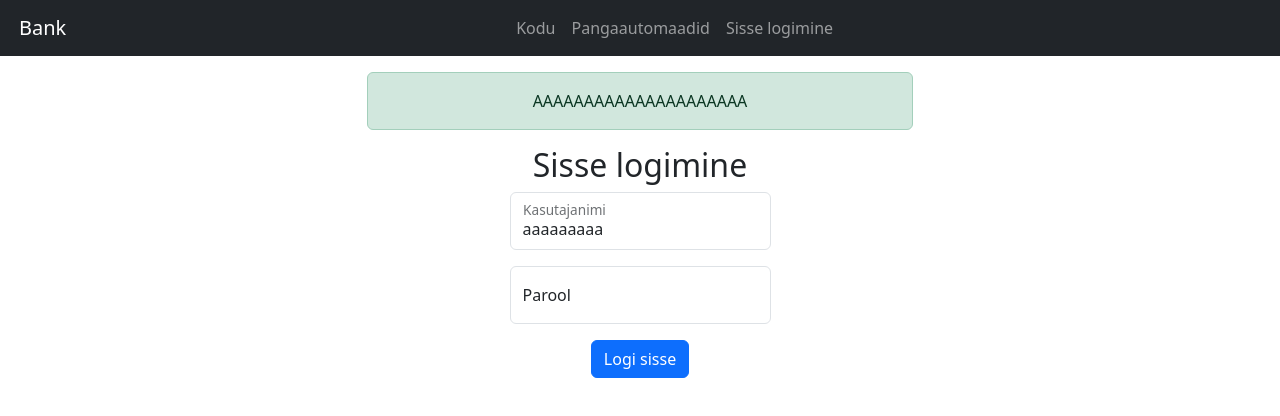
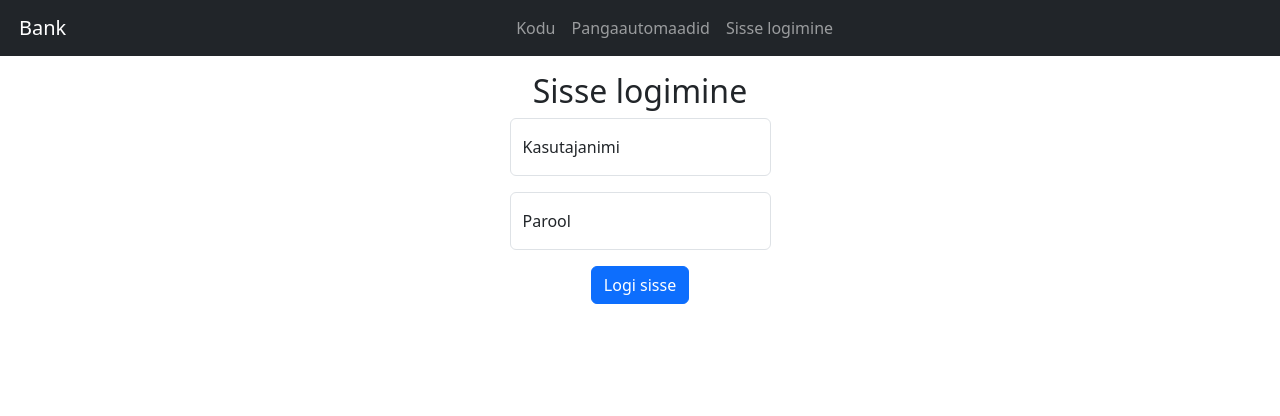
Before and after one commit to bcs-hub/bank41, a Vue app in the folder frontend/: page /login in a window 1280 px wide. Shown: the top 416 px of the page. Built offline with nearby package versions, Linux system fonts and the light colour scheme.

Commit message:
FEB-7 WIP 8

```diff
--- a/frontend/src/components/AlertDanger.vue
+++ b/frontend/src/components/AlertDanger.vue
@@ -1,13 +1,14 @@
 <script>
 export default {
   name: 'AlertDanger',
+  props: {
+    message: String,
+  },
 }
 </script>
 
 <template>
   <div>
-    <div class="alert alert-success" role="alert">
-      AAAAAAAAAAAAAAAAAAAAA
-    </div>
+    <div v-if="message !== ''" class="alert alert-danger" role="alert">{{ message }}</div>
   </div>
 </template>
--- a/frontend/src/views/LoginView.vue
+++ b/frontend/src/views/LoginView.vue
@@ -5,8 +5,6 @@ export default {
   name: 'LoginView',
   components: { AlertDanger },
   methods: {
-
-
     login() {
       this.resetMessage()
 
@@ -30,7 +28,7 @@ export default {
       message: '',
 
       loginRequest: {
-        username: 'aaaaaaaaa',
+        username: '',
         password: '',
       },
     }
@@ -42,11 +40,7 @@ export default {
   <div class="container text-center">
     <div class="row justify-content-center">
       <div class="col col-6">
-
-        <AlertDanger/>
-
-
-        <div v-if="message !== ''" class="alert alert-danger" role="alert">{{ message }}</div>
+        <AlertDanger :message="message" />
       </div>
     </div>
 
```
